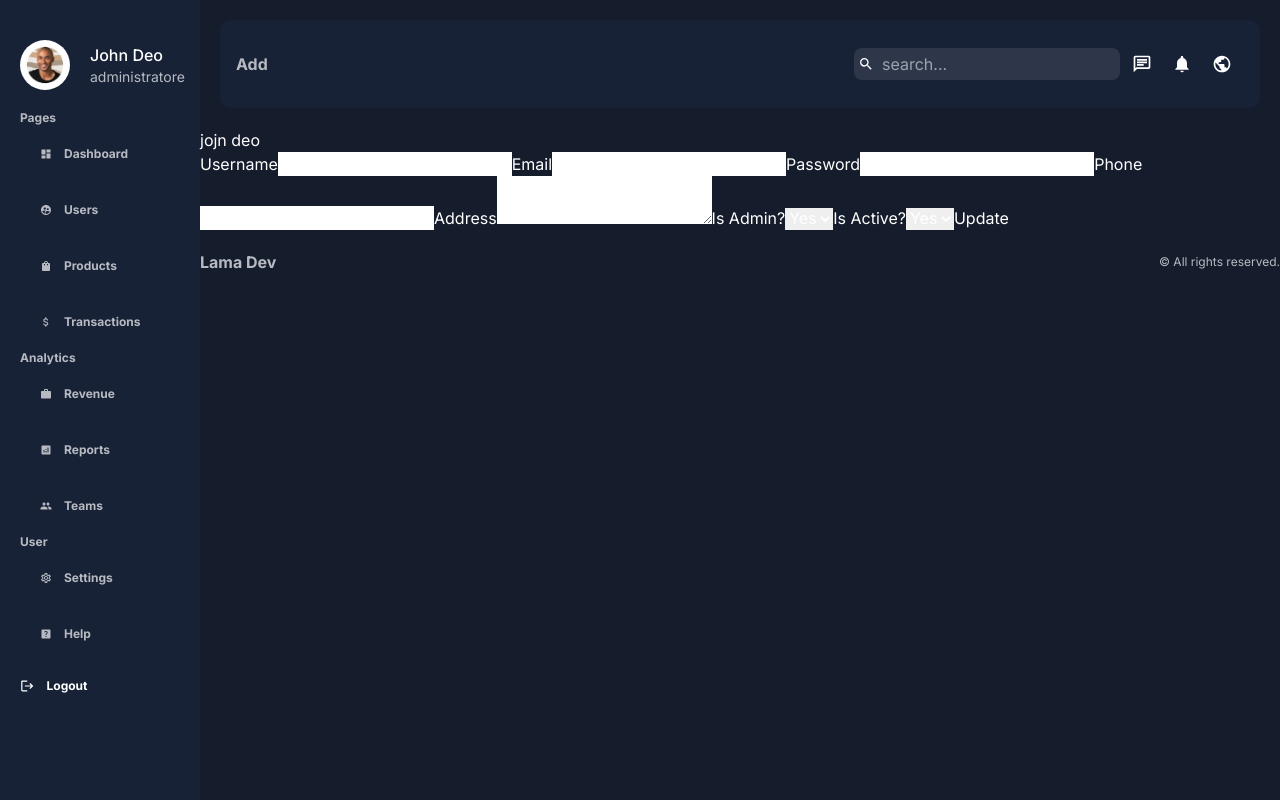
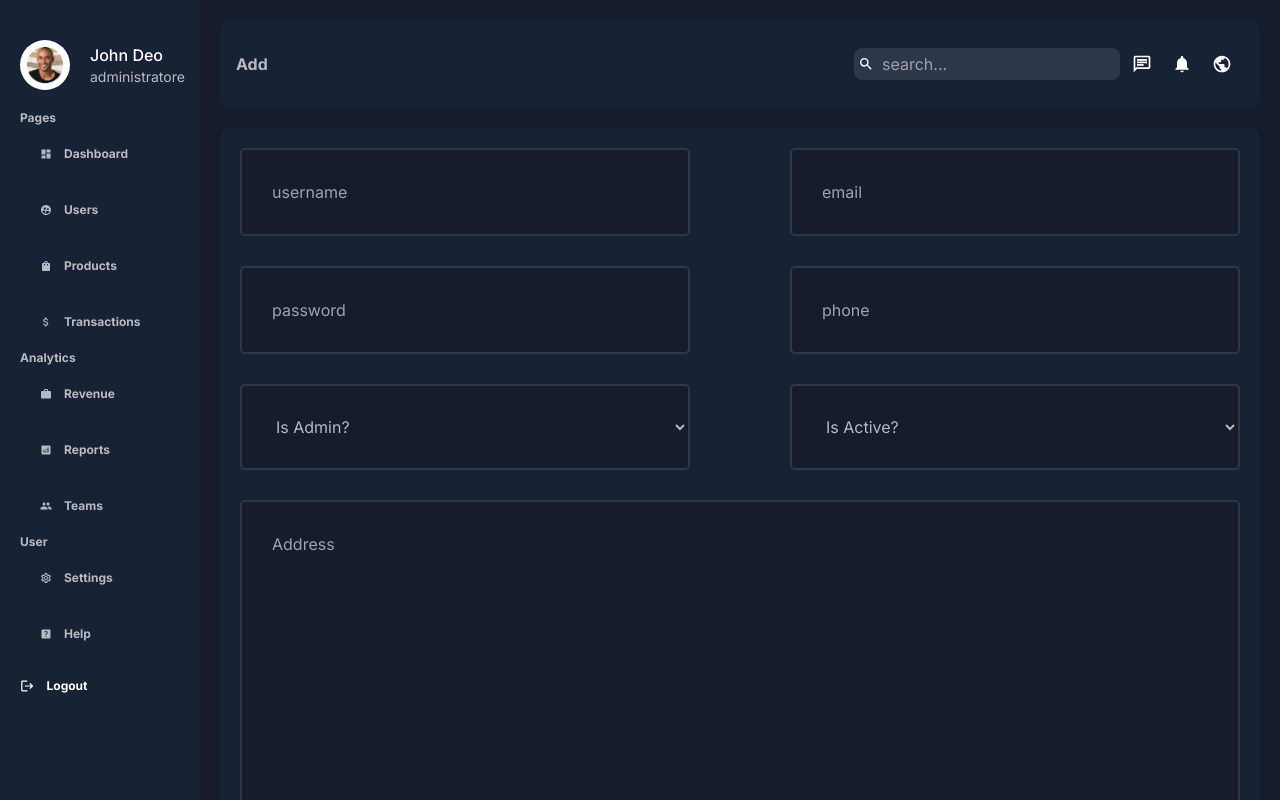
Before and after one commit to mehranehsoleimani66/pannel-admin, a Next.js app: page /dashboard/users/add in a window 1280 px wide. Shown: the top 800 px of the page. Built offline with nearby package versions, Linux system fonts and the light colour scheme.

Commit message:
added adduserpage in userpage

```diff
--- /dev/null
+++ b/src/app/dashboard/users/add/page.jsx
@@ -0,0 +1,75 @@
+const AddUserPage = () => {
+  return (
+    <div className="bg-[#182237] p-5 rounded-[10px] m-5">
+      <form action="" className="flex flex-wrap justify-between">
+        <input
+          type="text"
+          placeholder="username"
+          name="username"
+          className="p-[30px] bg-[#151c2c] text-[#b7bac1]
+          border-2 border-solid border-[#2e374a] rounded-[5px] mb-[30px] w-[45%]"
+          required
+        />
+        <input
+          type="email"
+          placeholder="email"
+          name="email"
+          className="p-[30px] bg-[#151c2c] text-[#b7bac1]
+          border-2 border-solid border-[#2e374a] rounded-[5px] mb-[30px] w-[45%]"
+          required
+        />
+        <input
+          type="password"
+          placeholder="password"
+          name="password"
+          className="p-[30px] bg-[#151c2c] text-[#b7bac1]
+          border-2 border-solid border-[#2e374a] rounded-[5px] mb-[30px] w-[45%]"
+          required
+        />
+        <input
+          type="phone"
+          placeholder="phone"
+          name="phone"
+          className="p-[30px] bg-[#151c2c] text-[#b7bac1]
+          border-2 border-solid border-[#2e374a] rounded-[5px] mb-[30px] w-[45%]"
+        />
+        <select
+          name="isAdmin"
+          id="isAdmin"
+          className="p-[30px] bg-[#151c2c] text-[#b7bac1]
+          border-2 border-solid border-[#2e374a] rounded-[5px] mb-[30px] w-[45%]"
+        >
+          <option value={false}>Is Admin?</option>
+          <option value={true}>Yes</option>
+          <option value={false}>No</option>
+        </select>
+        <select
+          name="isActive"
+          id="isActive"
+          className="p-[30px] bg-[#151c2c] text-[#b7bac1]
+          border-2 border-solid border-[#2e374a] rounded-[5px] mb-[30px] w-[45%]"
+        >
+          <option value={true}>Is Active?</option>
+          <option value={true}>Yes</option>
+          <option value={false}>No</option>
+        </select>
+        <textarea
+          name="address"
+          id="address"
+          rows="16"
+          placeholder="Address"
+          className="p-[30px] bg-[#151c2c] text-[#b7bac1]
+          border-2 border-solid border-[#2e374a] rounded-[5px] mb-[30px] w-full"
+        ></textarea>
+        <button
+          type="submit"
+          className="w-full p-5 bg-teal-500 border-none rounded-[5px] text-[#b7bac1]"
+        >
+          Submit
+        </button>
+      </form>
+    </div>
+  );
+};
+
+export default AddUserPage;
```
